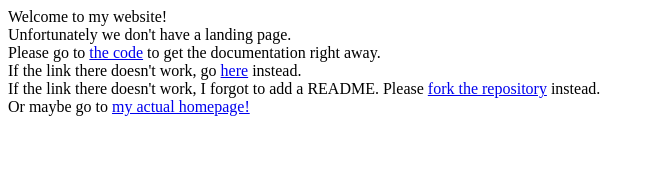
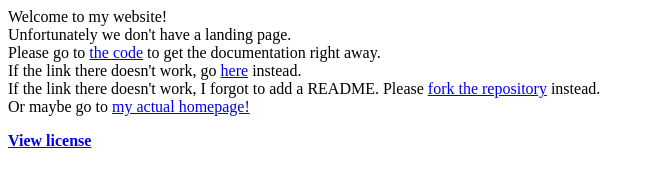
Before and after one commit to Ionathan-Hope/ionathan-hope.github.io, a plain HTML site: page index.html in a window 1280 px wide. Shown: the whole page, without its empty margins (0-655 px from the left). Drawn offline with Linux system fonts and the light colour scheme.

Commit message:
add link to license

```diff
--- a/index.html
+++ b/index.html
@@ -13,5 +13,10 @@
       If the link there doesn't work, I forgot to add a README. Please <a href="https://github.com/Ionathan-Hope/website-root/new/main">fork the repository</a> instead.<br>
       Or maybe go to <a href="https://ionathan-hope.github.io/homepage-source-code/">my actual homepage!
     </p>
+    <p>
+      <strong>
+        <a href="LICENSE">View license</a>
+      </strong>
+    </p>
   </body>
 </html>
```
